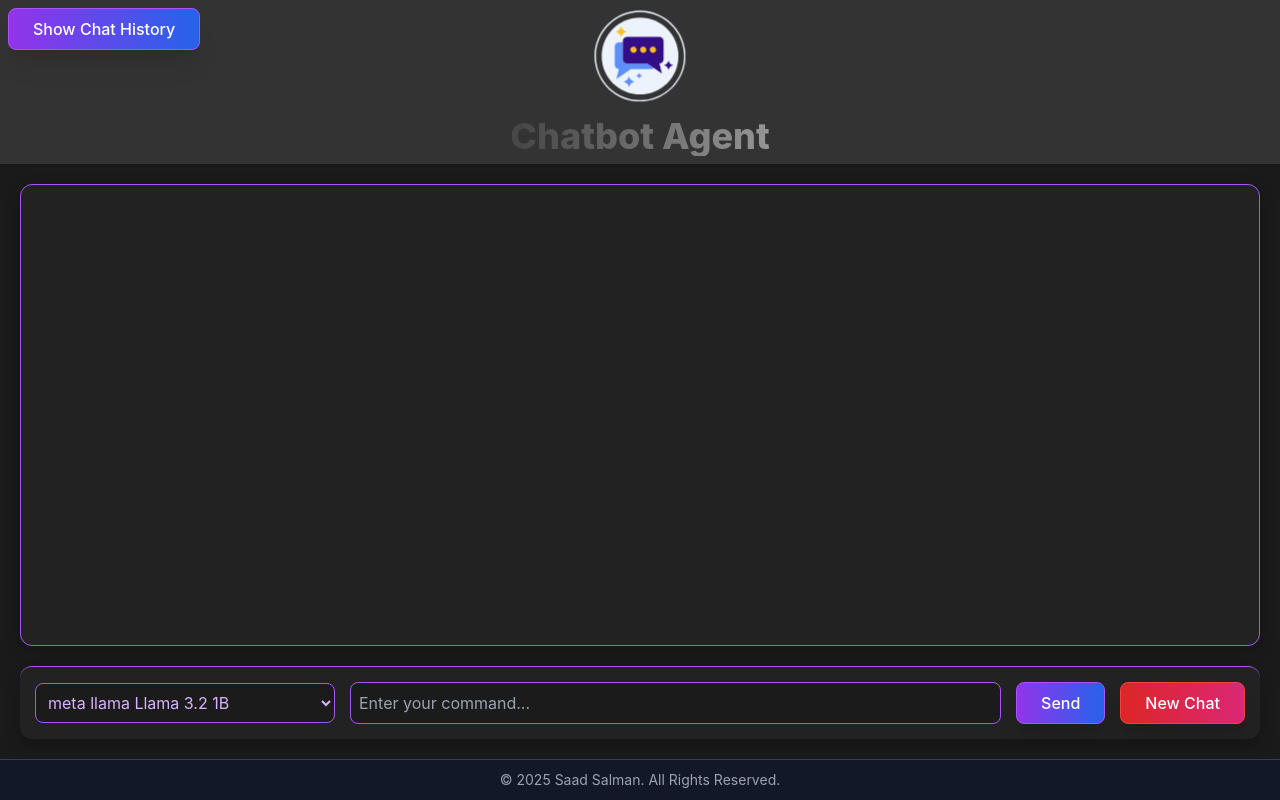
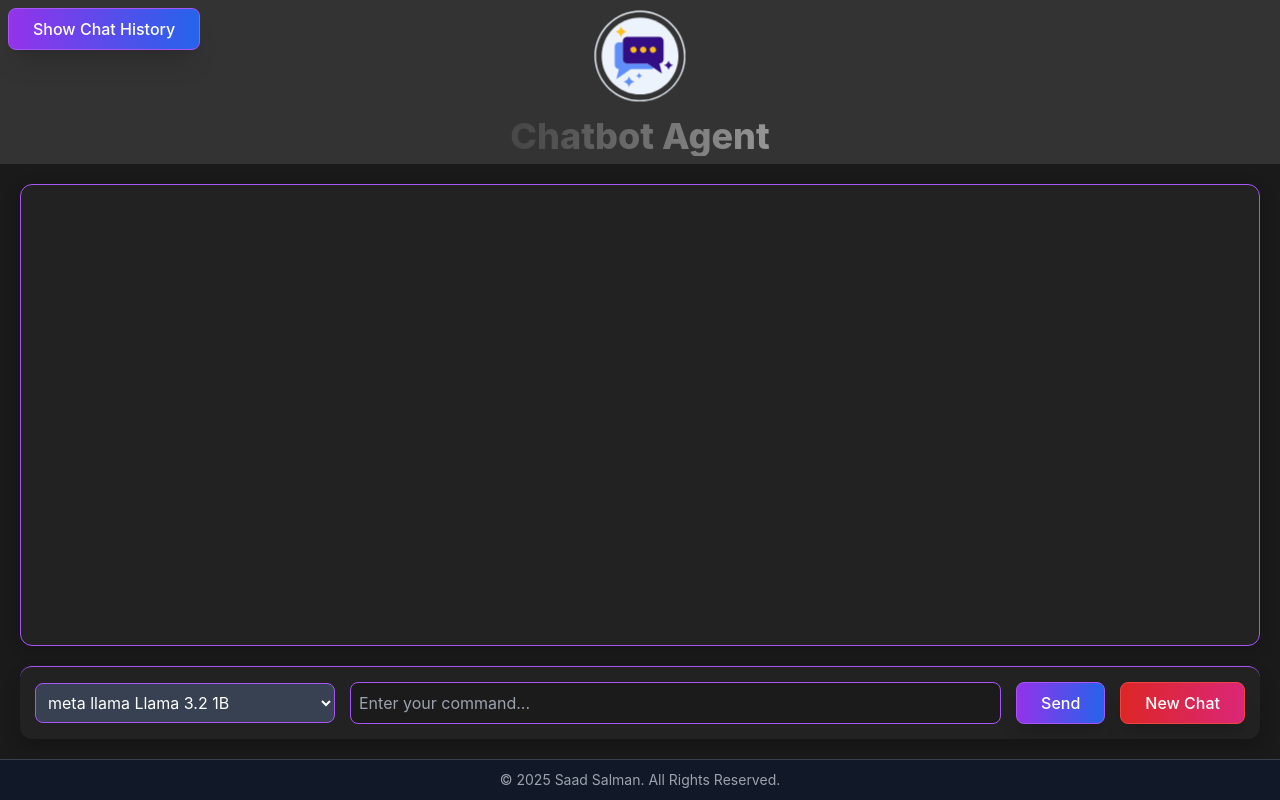
Before and after one commit to saadsalmanakram/GlitchRealm, a React (Vite) app in the folder frontend/agent-frontend/: page / in a window 1280 px wide. Built offline with nearby package versions, Linux system fonts and the light colour scheme.

Commit message:
Update ChatApp.tsx

```diff
--- a/frontend/agent-frontend/src/components/ChatApp.tsx
+++ b/frontend/agent-frontend/src/components/ChatApp.tsx
@@ -132,14 +132,15 @@ const ChatApp = () => {
         <select
           value={selectedModel}
           onChange={(e) => setSelectedModel(e.target.value)}
-          className="model-select p-2 bg-black/20 rounded-lg border border-purple-500 text-purple-300
-            focus:ring-2 focus:ring-purple-500 focus:border-transparent outline-none transition-all"
+          className="model-select p-2 bg-gray-700 rounded-lg border border-purple-500 text-white
+            focus:ring-2 focus:ring-purple-500 focus:border-transparent outline-none transition-all
+            hover:bg-gray-600"
         >
           {models.map((model, index) => (
             <option
               key={index}
               value={model}
-              className="text-purple-300 hover:bg-purple-700/20"
+              className="text-white hover:bg-gray-500"
             >
               {model.replace(/\/|-/g, ' ').replace('Instruct', '')}
             </option>
```
